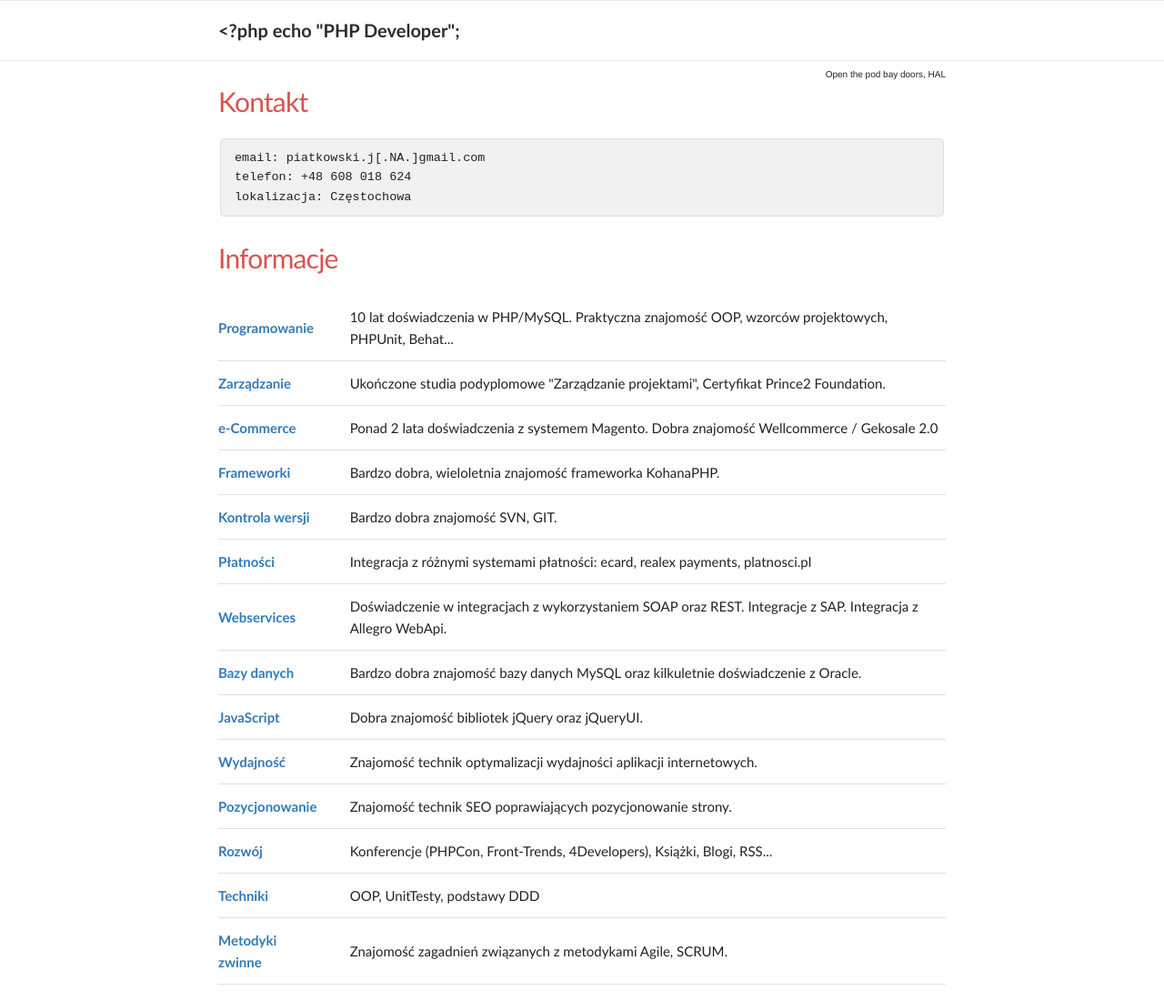
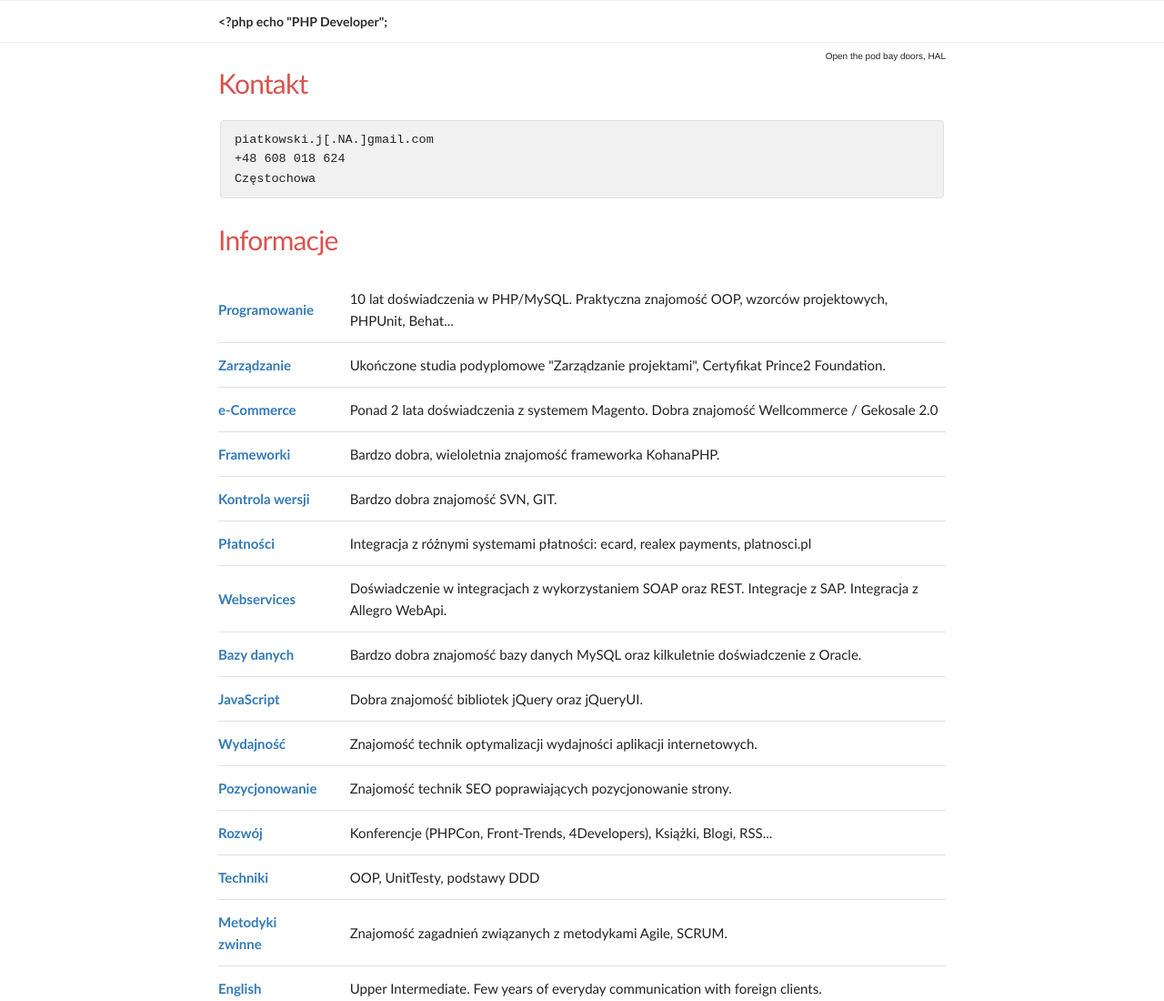
Before and after one commit to jphpdev/jphpdev.github.io, a plain HTML site: page index.html in a window 1280 px wide. Shown: the top 1100 px of the page at 91% size. Drawn offline with Linux system fonts and the light colour scheme.

Commit message:
- drobna korekta

```diff
--- a/css/site.css
+++ b/css/site.css
@@ -12,7 +12,7 @@ body { font-family: trebuchet ms}
   .navbar-spacer {
     display: block;
     width: 100%;
-    height: 6.5rem;
+    height: 4.5rem;
     background: #fff;
     z-index: 99;
     border-top: 1px solid #eee;
@@ -35,7 +35,7 @@ body { font-family: trebuchet ms}
     /*letter-spacing: .2rem;*/
     margin-right: 35px;
     text-decoration: none;
-    line-height: 6.5rem;
+    line-height: 4.5rem;
     color: #222; }
   .navbar-link.active {
     color: #33C3F0; }
@@ -50,7 +50,7 @@ body { font-family: trebuchet ms}
     width: 80%; }
 
 
-.intro {font-size:20px;color:#2C2C2C;}
+.intro {font-size:14px;color:#2C2C2C;}
 .bold {font-weight:bold;color:#337AB7;}
 #quote {font-family: Helvetica;text-transform: none; letter-spacing: normal;font-size:10px}
 h4 {color:#D9534F;}
--- a/index.html
+++ b/index.html
@@ -47,9 +47,9 @@
       <p style="float:right;"><span id="quote"></span></p>
 	<br />
       <h4 id="contact">Kontakt</h4>
-      <pre><code>email: piatkowski.j[.NA.]gmail.com
-telefon: +48 608 018 624
-lokalizacja: Częstochowa</code></pre>
+      <pre><code>piatkowski.j[.NA.]gmail.com
++48 608 018 624
+Częstochowa</code></pre>
 
       <h4 id="informations">Informacje</h4>
       <table class="u-full-width">
```
